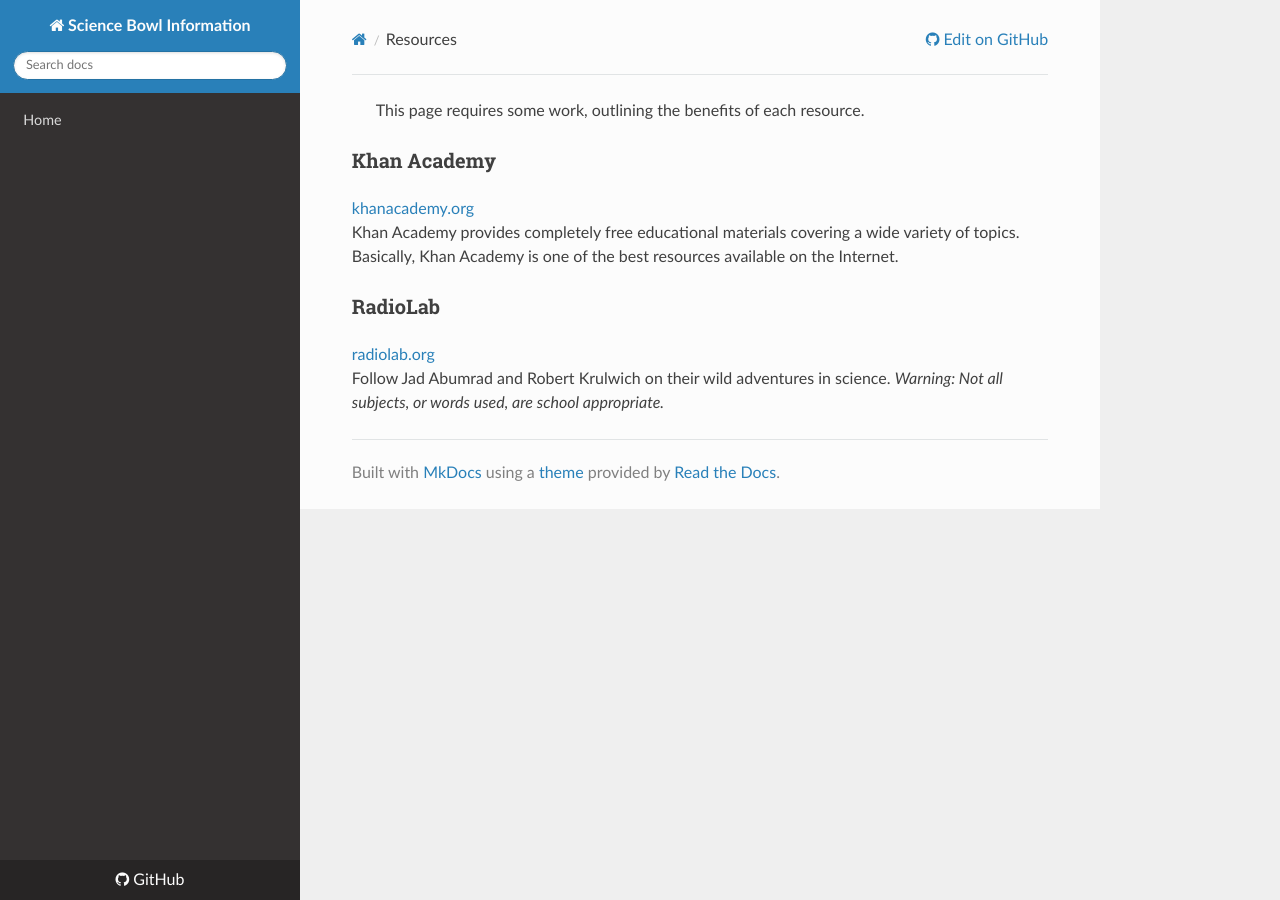
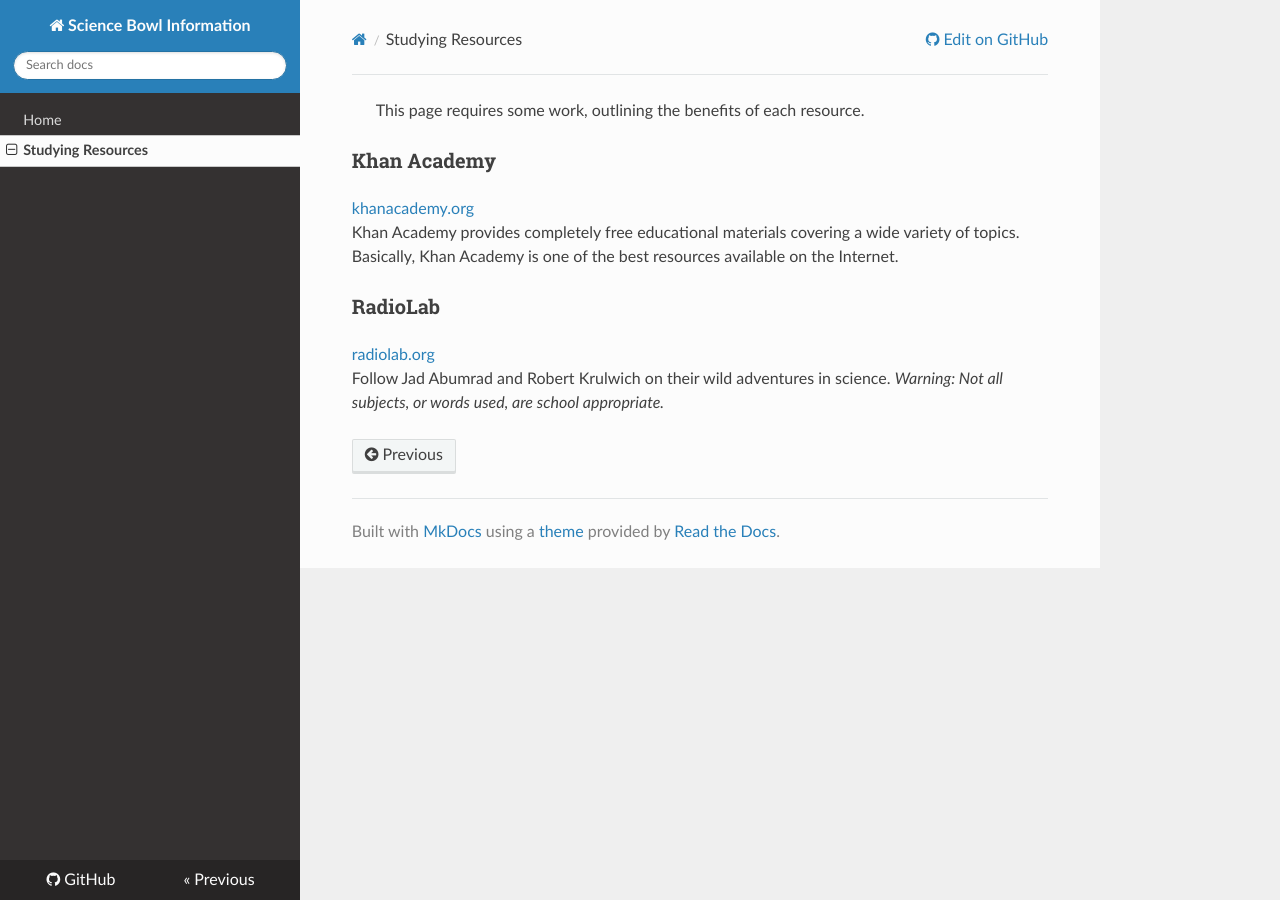
Before and after one commit to ScienceBowl/sciencebowl.club, an MkDocs documentation site: the page built from docs/studying/resources.md, in a window 1280 px wide. Built offline with MkDocs 1.6.1, drawn with Linux system fonts in a browser that asks for light colours; nearby versions of some CDN libraries; old or Windows-style settings are respelled for this version of MkDocs.

Commit message:
Update mkdocs.yml to include Studying Resources

```diff
--- a/mkdocs.yml
+++ b/mkdocs.yml
@@ -7,6 +7,7 @@ repo_url: https://github.com/ScienceBowl/sciencebowl.club
 # Defines pages to show up on the menu on the left side
 pages:
 - Home: index.md
+- Studying Resources: studying/resources.md
 
 # This is the theme/layout used to display the content
 theme: readthedocs
```
